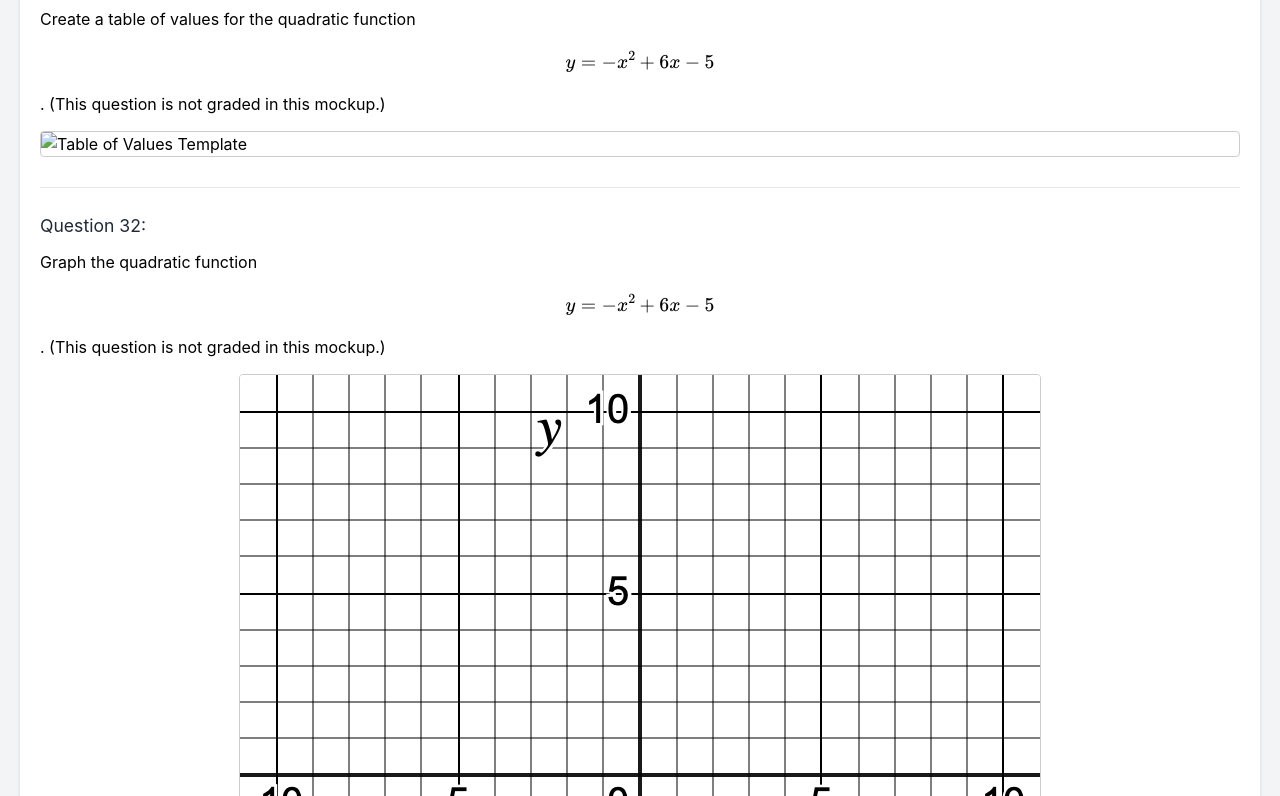
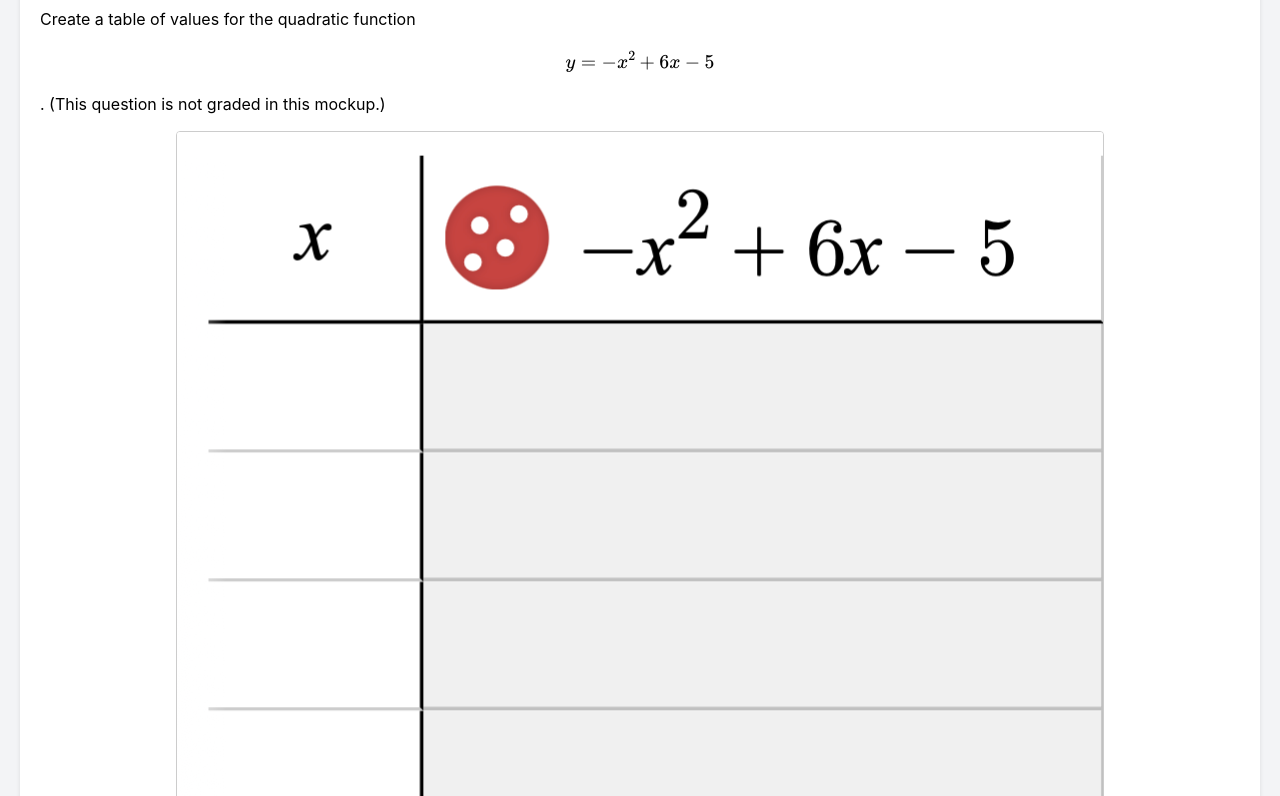
Before and after one commit to lirohdesign/math, a plain HTML site: page algebra-mock-exam/index.html in a window 1280 px wide. Shown: the part 4904-5700 px from the top of the page. Drawn offline with nearby package versions, Linux system fonts and the light colour scheme.

Commit message:
fixed image link

```diff
--- a/algebra-mock-exam/index.html
+++ b/algebra-mock-exam/index.html
@@ -254,7 +254,7 @@
         <div class="question">
             <h3>Question 31:</h3>
             <p>Create a table of values for the quadratic function $$y = -x^2 + 6x - 5$$. (This question is not graded in this mockup.)</p>
-            <img src="./images/Screenshot 2025-05-14 at 12.46.36 PM.png" alt="Table of Values Template">
+            <img src="./images/table_of_values.png" alt="Table of Values">
         </div>
 
         <div class="question">
```
